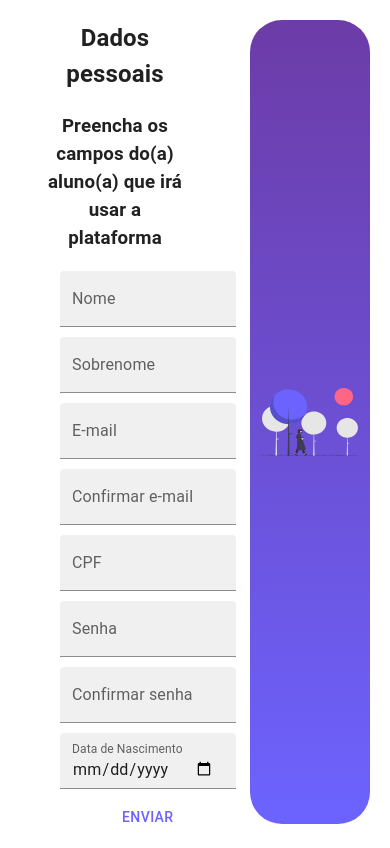
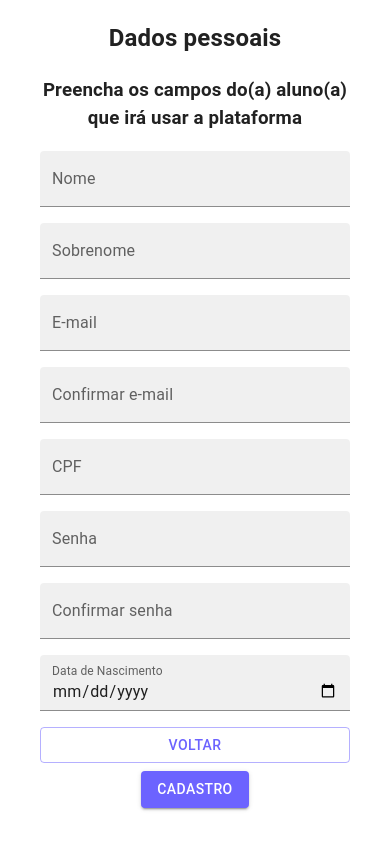
Before and after one commit to Rigolao/Desafio_4_Etapa_Frontend, a React (Create React App) app: page /cadastro in a window 390 px wide. Built offline with nearby package versions, Linux system fonts and the light colour scheme.

Commit message:
tratamento da responsividade, novos componentes.

```diff
--- /dev/null
+++ b/src/componentes/ButtonLoading/index.js
@@ -0,0 +1,31 @@
+import React from 'react'
+import {Box, Button, CircularProgress} from "@mui/material";
+
+const ButtonLoading = (props) => {
+
+    return (
+        <Box sx={{position: 'relative'}}>
+            <Button
+                variant={props.variant}
+                type={props.type}
+                sx={props.loading && {backgroundColor: "#ccc"}}
+            >
+                {props.label}
+            </Button>
+            {props.loading && <CircularProgress
+                size={24}
+                sx={{
+                    color: '#6a5acd',
+                    position: 'absolute',
+                    top: '50%',
+                    left: '50%',
+                    marginTop: '-12px',
+                    marginLeft: '-12px',
+                }}
+            />}
+        </Box>
+    );
+}
+
+
+export default ButtonLoading
--- a/src/pages/Cadastro/Cadastro.css
+++ b/src/pages/Cadastro/Cadastro.css
@@ -7,19 +7,19 @@
   position: relative;
   flex: 1;
 }
-.cadastro-container form{
-  position: absolute;
-  display: flex;
-  width: 85%;
-  padding-left: 20px;
-  gap: 10px;
-  justify-content: center;
-  flex-direction: column;
-}
-.cadastro-container input{
-  display: flex;
-  flex-direction: row;
-}
+/*.cadastro-container form{*/
+/*  position: absolute;*/
+/*  display: flex;*/
+/*  width: 85%;*/
+/*  padding-left: 20px;*/
+/*  gap: 10px;*/
+/*  justify-content: center;*/
+/*  flex-direction: column;*/
+/*}*/
+/*.cadastro-container input{*/
+/*  display: flex;*/
+/*  flex-direction: row;*/
+/*}*/
 .background{
   background: linear-gradient(to top, rgb(108, 99, 255), rgb(108, 60, 167));
   position: relative;
--- a/src/pages/Cadastro/index.js
+++ b/src/pages/Cadastro/index.js
@@ -1,12 +1,14 @@
-import React, {useState} from "react";
+import React, {useEffect, useState} from "react";
 import "./Cadastro.css";
 import imagem from "../../imagens/cadastro.svg";
 import Center from "../../componentes/Center";
-import {Button, TextField} from "@mui/material";
-import { DesktopDatePicker } from '@mui/x-date-pickers/DesktopDatePicker';
+import {Box, Button, CircularProgress, Stack, TextField} from "@mui/material";
+import ButtonLoading from "../../componentes/ButtonLoading";
 
 
 export default function Cadastro() {
+    const [loading, setLoading] = useState(false);
+
     const [form, setForm] = useState(
         {
             nome: '',
@@ -18,6 +20,7 @@ export default function Cadastro() {
             confirmarSenha: '',
             dataNascimento: ''
         });
+
     const [error, setError] = useState(
         {
             nome: false,
@@ -31,36 +34,31 @@ export default function Cadastro() {
         }
     );
 
-    const  aoSalvar = (e) => {
+    useEffect(() => {
+        console.log(error)
+    }, [error])
+
+    const aoSalvar = (e) => {
         e.preventDefault();
 
         var regexText = /[^a-zà-ú]/gi; //regex de validacao de campo type text
         var regexEmail = /^[\w-\.]+@([\w-]+\.)+[\w-]{2,4}$/g // regex de valicao de campo type email
-        console.log(regexText.test(form.nome) || form.nome.length<2)
-        if(regexText.test(form.nome) || form.nome.length<2 || !form.nome){
-            setError({nome: true});
-        }
-        console.log({...error, nome: true})
-
-        console.log(!regexEmail.test(form.email))
-        if(!regexEmail.test(form.email)){ //se nao for um email valido
-            setError({...error, email: true})
-        }
-        console.log({...error, email: true})
-        if(form.email != form.confirmarEmail){
-            setError({...error, confirmarEmail: true})
-        }
-        console.log(!form.cpf)
-        if(!form.cpf || form.cpf.length == 14) {
-            setError({...error, cpf: true})
-        }
-        console.log(form.senha != form.confirmarSenha)
-        if(form.senha != form.confirmarSenha){
-            setError({...error, confirmarSenha: true})
-        }
-        console.log(form)
 
 
+        if (regexText.test(form.nome) || form.nome.length < 2 || !form.nome) {
+            console.log("error nome: " + error.nome)
+            setError((prevState) => ({...prevState, nome: true}));
+        }
+        if (!regexEmail.test(form.email)) { //se nao for um email valido
+            setError((prevState) => ({...prevState, email: true}));
+            console.log(error)
+        }
+        if (form.email !== form.confirmarEmail) {
+            setError((prevState) => ({...prevState, confirmarEmail: true}));
+        }
+        if (form.senha !== form.confirmarSenha) {
+            setError((prevState) => ({...prevState, confirmarSenha: true}));
+        }
 
         setForm({
             nome: '',
@@ -80,24 +78,36 @@ export default function Cadastro() {
                 <h1>Dados pessoais</h1>
                 <h3>Preencha os campos do(a) aluno(a) que irá usar a plataforma</h3>
                 <form onSubmit={aoSalvar}>
+                    <Stack
+                        spacing={2}
+                    >
+                        <Stack
+                            direction={{sm: 'column', md: 'row'}}
+                            spacing={{xs: 2, sm: 2, md: 2}}
+                        >
                             <TextField
                                 fullWidth
                                 label="Nome"
+                                type="text"
                                 value={form.nome}
-                        onChange={(e) => setForm({nome: e.target.value})}
+                                onChange={(e) => setForm({...form, nome: e.target.value})}
                                 variant='filled'
                                 error={error.nome}
-                        helperText={ error.nome ? "Tente": ""}
+                                helperText={error.nome ? "Psiu, insira um nome válido" : ""}
                             />
                             <TextField
+                                fullWidth
                                 label="Sobrenome"
+                                type="text"
                                 value={form.sobrenome}
                                 onChange={(e) => setForm({...form, sobrenome: e.target.value})}
                                 variant='filled'
                                 error={error.sobrenome}
                             />
+                        </Stack>
                         <TextField
                             label="E-mail"
+                            type="text"
                             value={form.email}
                             onChange={(e) => setForm({...form, email: e.target.value})}
                             variant='filled'
@@ -105,6 +115,7 @@ export default function Cadastro() {
                         />
                         <TextField
                             label="Confirmar e-mail"
+                            type="text"
                             value={form.confirmarEmail}
                             onChange={(e) => setForm({...form, confirmarEmail: e.target.value})}
                             variant='filled'
@@ -116,9 +127,12 @@ export default function Cadastro() {
                             onChange={(e) => setForm({...form, cpf: e.target.value})}
                             variant='filled'
                             error={error.cpf}
+                            inputProps={{ maxLength: 14 }}
+
                         />
                         <TextField
                             label="Senha"
+                            type='password'
                             value={form.senha}
                             onChange={(e) => setForm({...form, senha: e.target.value})}
                             variant='filled'
@@ -126,6 +140,7 @@ export default function Cadastro() {
                         />
                         <TextField
                             label="Confirmar senha"
+                            type='password'
                             value={form.confirmarSenha}
                             onChange={(e) => setForm({...form, confirmarSenha: e.target.value})}
                             variant='filled'
@@ -142,16 +157,26 @@ export default function Cadastro() {
                             }}
                             error={error.dataNascimento}
                         />
-                    <Button type="submit">Enviar</Button>
+                        <Stack
+                            sx={{position: 'relative'}}
+                            direction={{sm: 'column', md: 'row'}}
+                            spacing={{xs: 1, sm: 2}}
+                            justifyContent="space-between"
+                        >
+                            <Button variant="outlined"> Voltar</Button>
+                            <ButtonLoading type='submit' variant='contained' label="Cadastro" loading={loading}/>
+                        </Stack>
+                    </Stack>
                 </form>
             </section>
-            <aside className="aside">
+            <Box className="aside" display={{xs: 'none', sm: 'none', md: 'block'}}>
                 <div className="background">
                     <Center>
-                        <img src={imagem} style={{width: "80%", height: "auto"}}/>
+                        <img src={imagem} style={{width: "80%", height: "auto"}}
+                             alt="Ilustração de um personagem caminhando"/>
                     </Center>
                 </div>
-            </aside>
+            </Box>
         </main>
     );
 }
```
Lines whose indentation alone changed are shown as unchanged.
